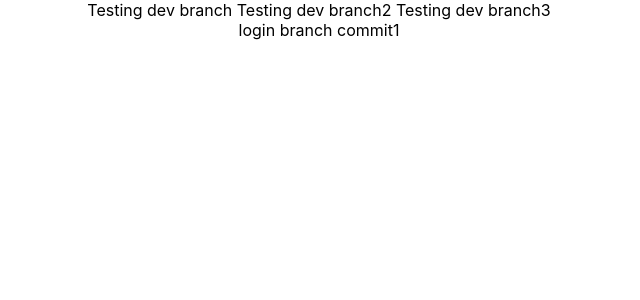
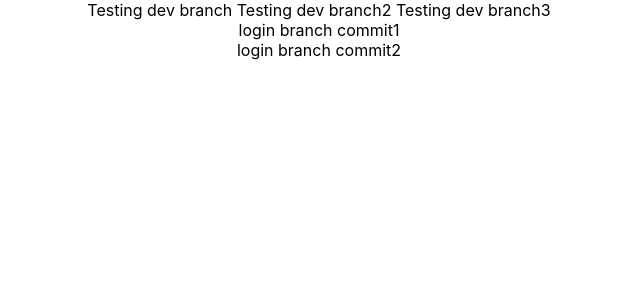
Before and after one commit to e-nie/cra-console, a React (Create React App) app: page / in a window 1280 px wide. Shown: the top 300 px of the page, without its empty margins (321-961 px from the left). Built offline with nearby package versions, Linux system fonts and the light colour scheme.

Commit message:
login branch commit2

```diff
--- a/src/App.tsx
+++ b/src/App.tsx
@@ -8,6 +8,7 @@ function App() {
             Testing dev branch2
             Testing dev branch3
             <div>login branch commit1</div>
+            <div>login branch commit2</div>
         </div>
     );
 }
```
